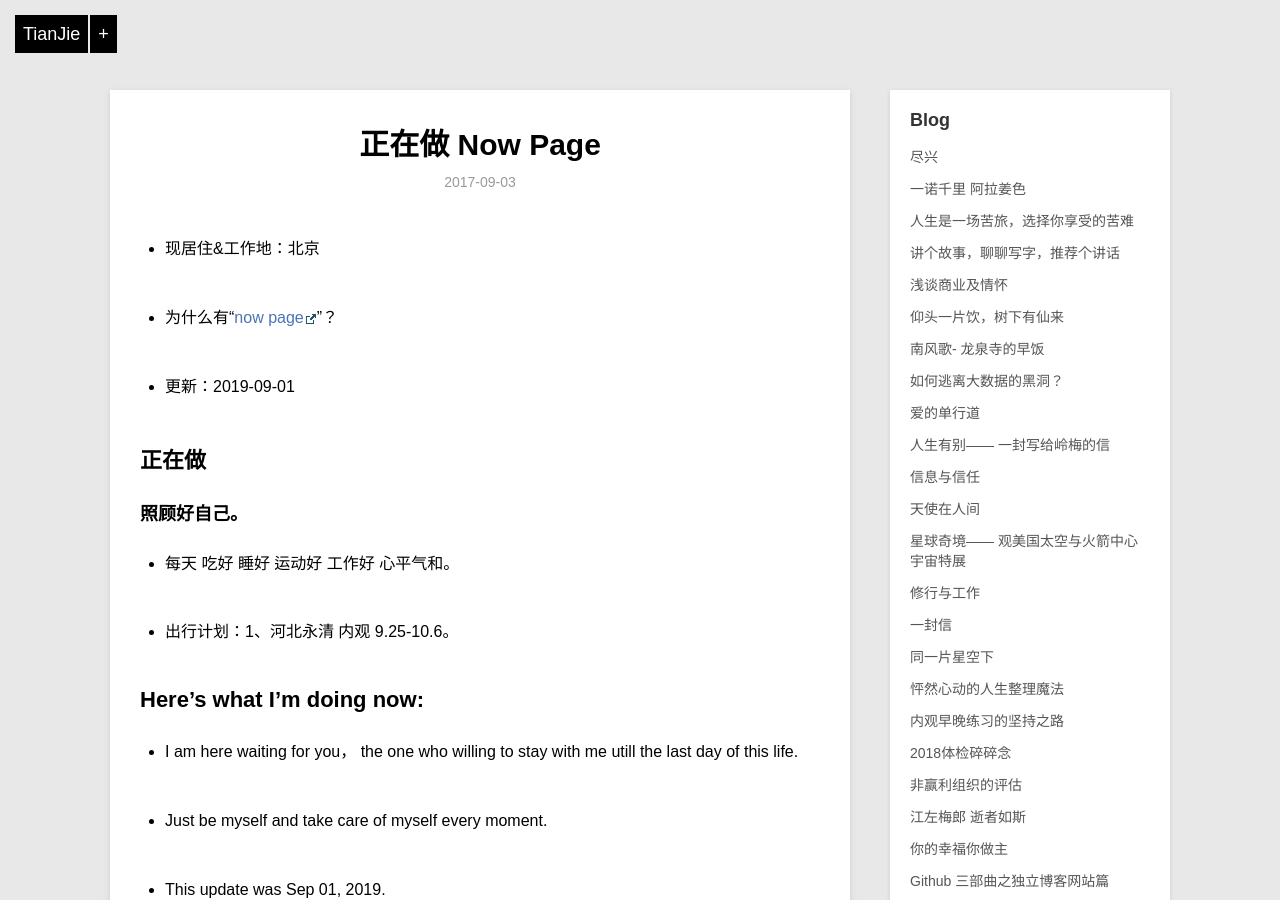
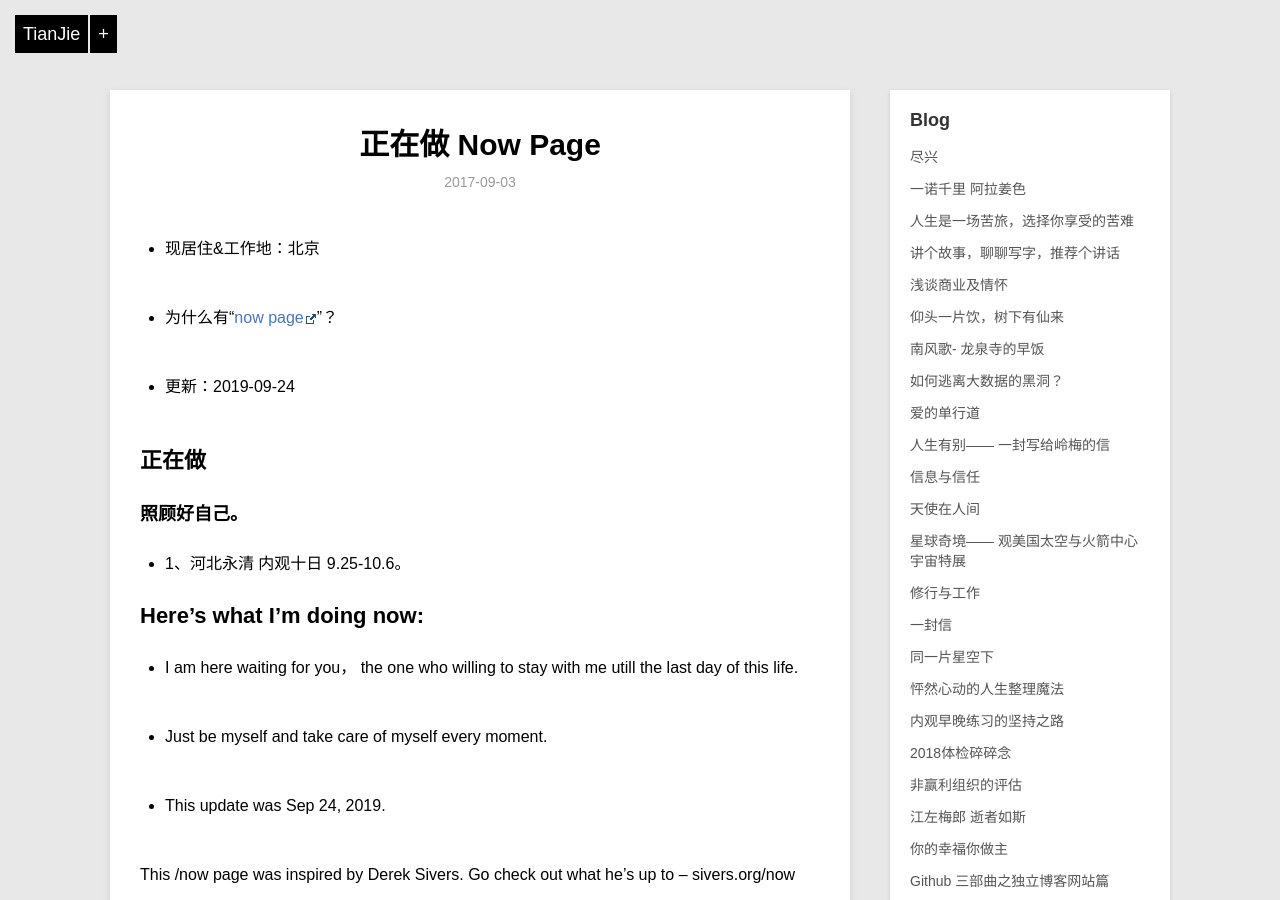
Before and after one commit to violettianjie/violettianjie.github.io, a Jekyll site: the page built from _posts/blog/2017-09-03-now.md, in a window 1280 px wide and 900 px high. Built offline with Jekyll 4.4.1, drawn with Linux system fonts in a browser that asks for light colours; comment, search, counter and statistics services are not loaded.

Commit message:
Update 2017-09-03-now.md

```diff
--- a/_posts/blog/2017-09-03-now.md
+++ b/_posts/blog/2017-09-03-now.md
@@ -8,16 +8,13 @@ category: blog
 
 - 为什么有“[now page](http://nownownow.com/about)”？
 
-- 更新：2019-09-01
+- 更新：2019-09-24
 
 ## 正在做
 
 ### 照顾好自己。
 
-- 每天 吃好 睡好 运动好 工作好 心平气和。
-
-
-- 出行计划：1、河北永清 内观 9.25-10.6。
+- 1、河北永清 内观十日 9.25-10.6。
 
 
 ## Here’s what I’m doing now:
@@ -26,7 +23,7 @@ category: blog
 
 - Just be myself and take care of myself every moment.
 
-- This update was Sep 01, 2019.
+- This update was Sep 24, 2019.
 
 This /now page was inspired by Derek Sivers. Go check out what he’s up to – sivers.org/now
 
```
